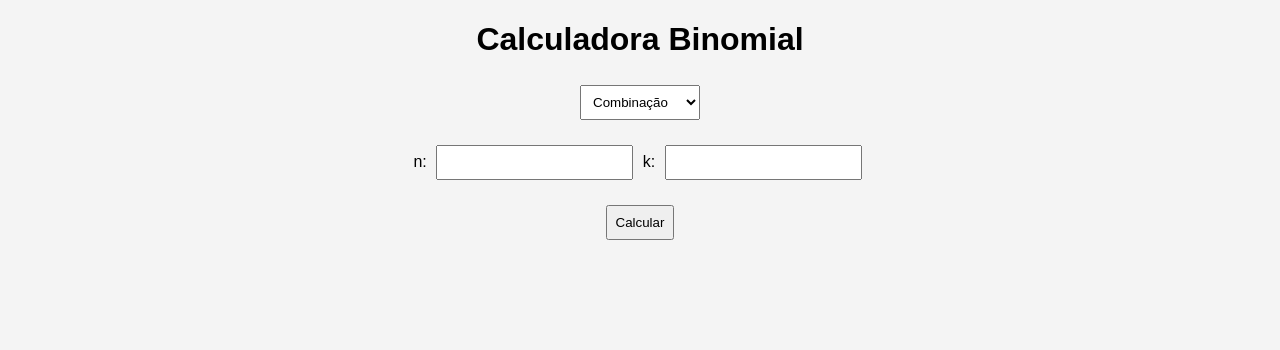
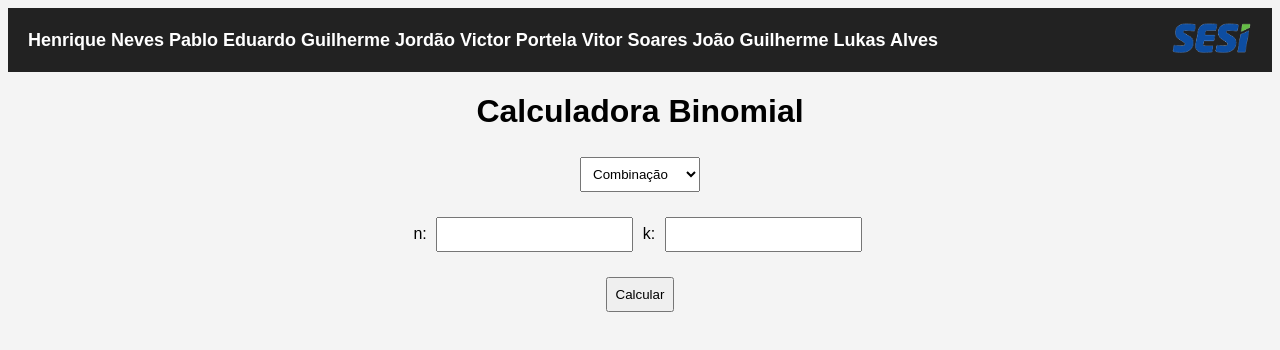
Before and after one commit to henriquedsneves/Site-Math, a plain HTML site: page index.html in a window 1280 px wide. Drawn offline with Linux system fonts and the light colour scheme.

Commit message:
mudança parte estética version 1.1.4

```diff
--- a/index.html
+++ b/index.html
@@ -10,6 +10,33 @@
 </style>
 </head>
 <body>
+    <div style="
+    display:flex;
+    justify-content:space-between;
+    align-items:center;
+    padding:10px 20px;
+    background:#222;
+    color:white;
+">
+
+    <!-- 👤 Nome -->
+    <div style="font-size:18px; font-weight:bold;">
+        Henrique Neves
+        Pablo Eduardo
+        Guilherme Jordão
+        Victor Portela
+        Vitor Soares
+        João Guilherme
+        Lukas Alves
+
+    </div>
+
+    <!-- 🖼️ Logo -->
+    <div>
+        <img src="logo.png" alt="Logo" style="height:40px;">
+    </div>
+
+</div>
 
 <h1> Calculadora Binomial</h1>
 
```
Also changed, not shown: logo.png (added).
